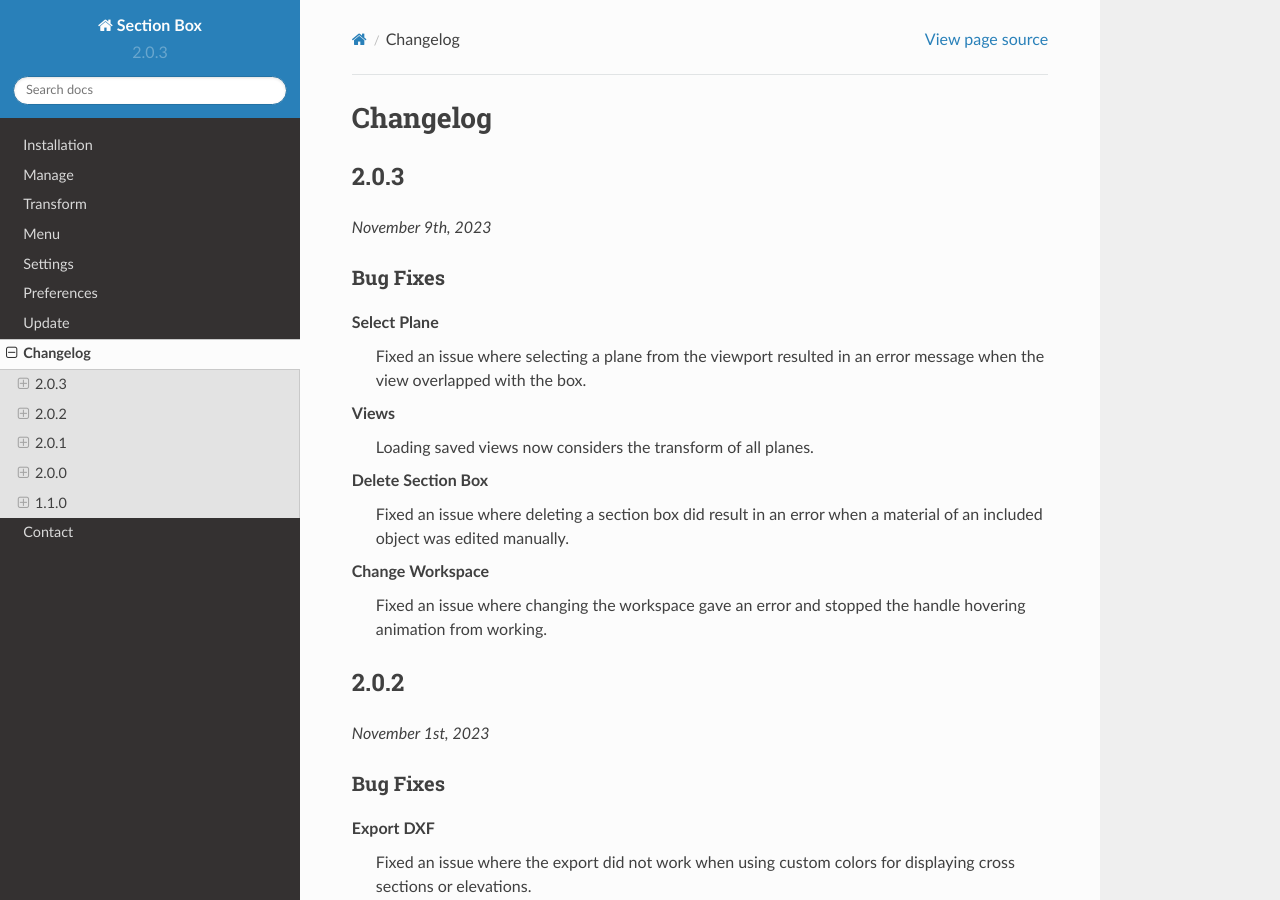
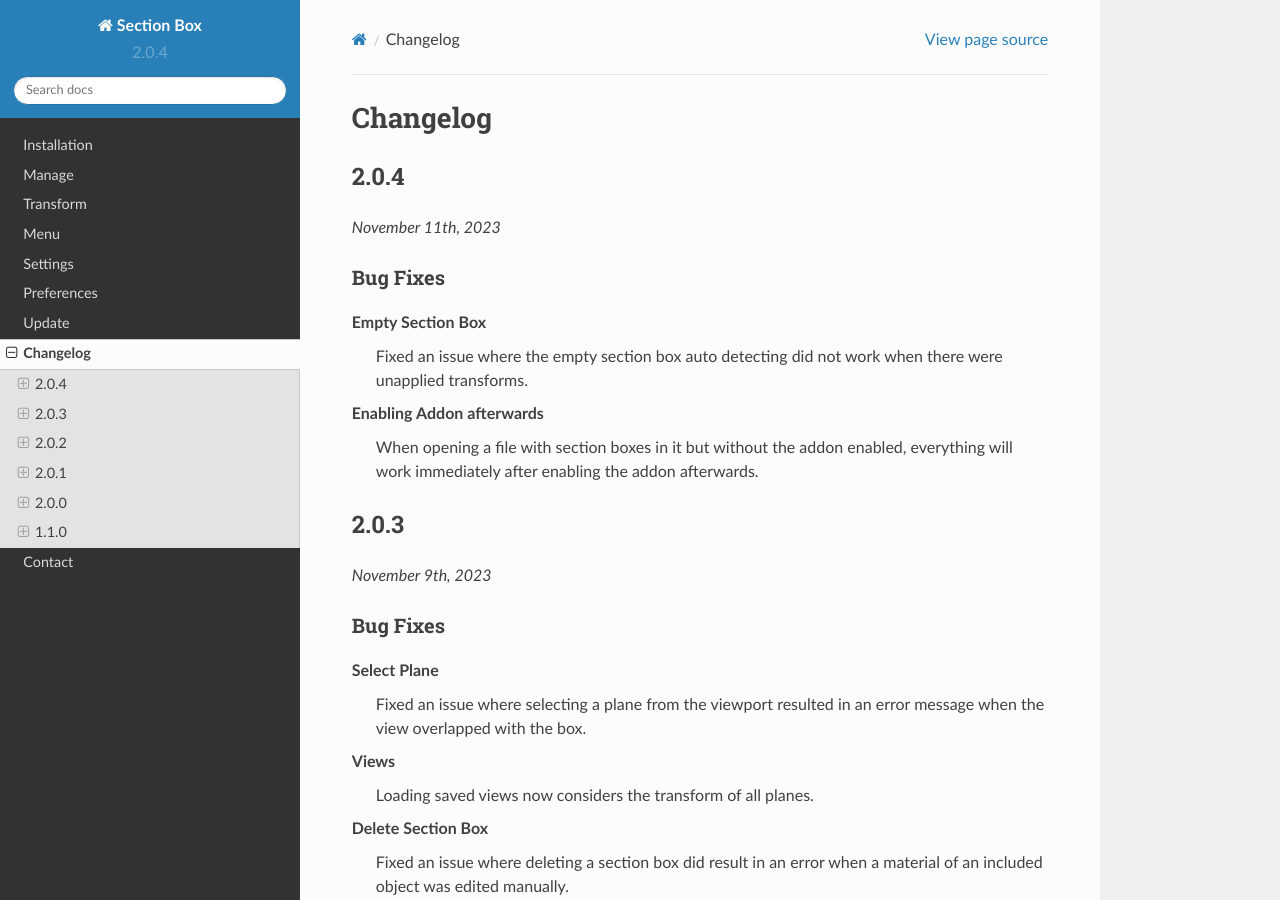
Before and after one commit to rubenmesserschmidt/Section-Box_docs, a Sphinx documentation site: the page built from docs/source/changelog.rst, in a window 1280 px wide and 900 px high. Built offline with Sphinx 7.4.7 and the Read the Docs theme 2.0.0, drawn with Linux system fonts in a browser that asks for light colours.

Commit message:
update 2.0.4

```diff
--- a/docs/source/changelog.rst
+++ b/docs/source/changelog.rst
@@ -1,6 +1,23 @@
 =========
 Changelog
 =========
+
+#####
+2.0.4
+#####
+
+*November 11th, 2023*
+
+*********
+Bug Fixes
+*********
+
+**Empty Section Box**
+    Fixed an issue where the empty section box auto detecting did not work when there were unapplied transforms.
+
+
+**Enabling Addon afterwards**
+    When opening a file with section boxes in it but without the addon enabled, everything will work immediately after enabling the addon afterwards.
 
 #####
 2.0.3
--- a/docs/source/conf.py
+++ b/docs/source/conf.py
@@ -6,8 +6,8 @@ project = "Section Box"
 copyright = "2023, Ruben Messerschmidt"
 author = "Ruben Messerschmidt"
 
-release = "2.0.3"
-version = "2.0.3"
+release = "2.0.4"
+version = "2.0.4"
 
 # -- General configuration
 
```
Also changed, not shown: 1 other file.
